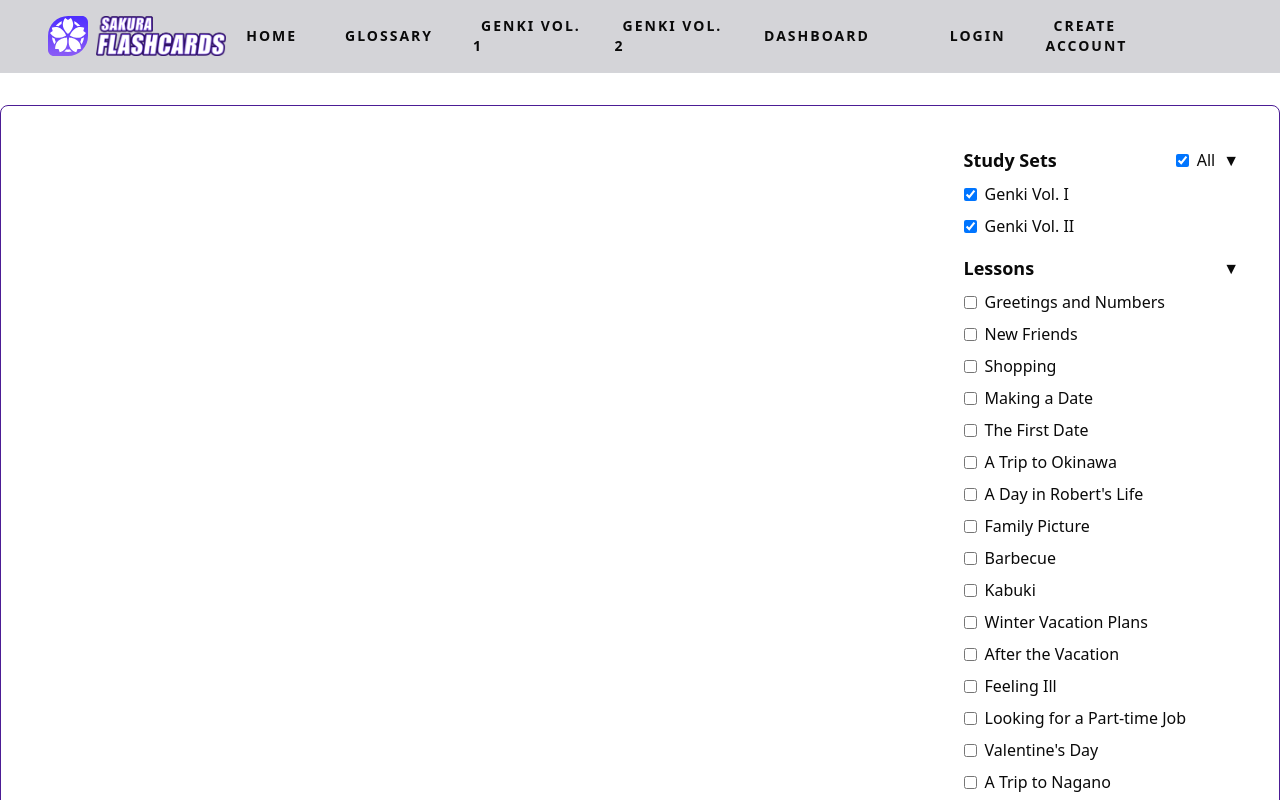
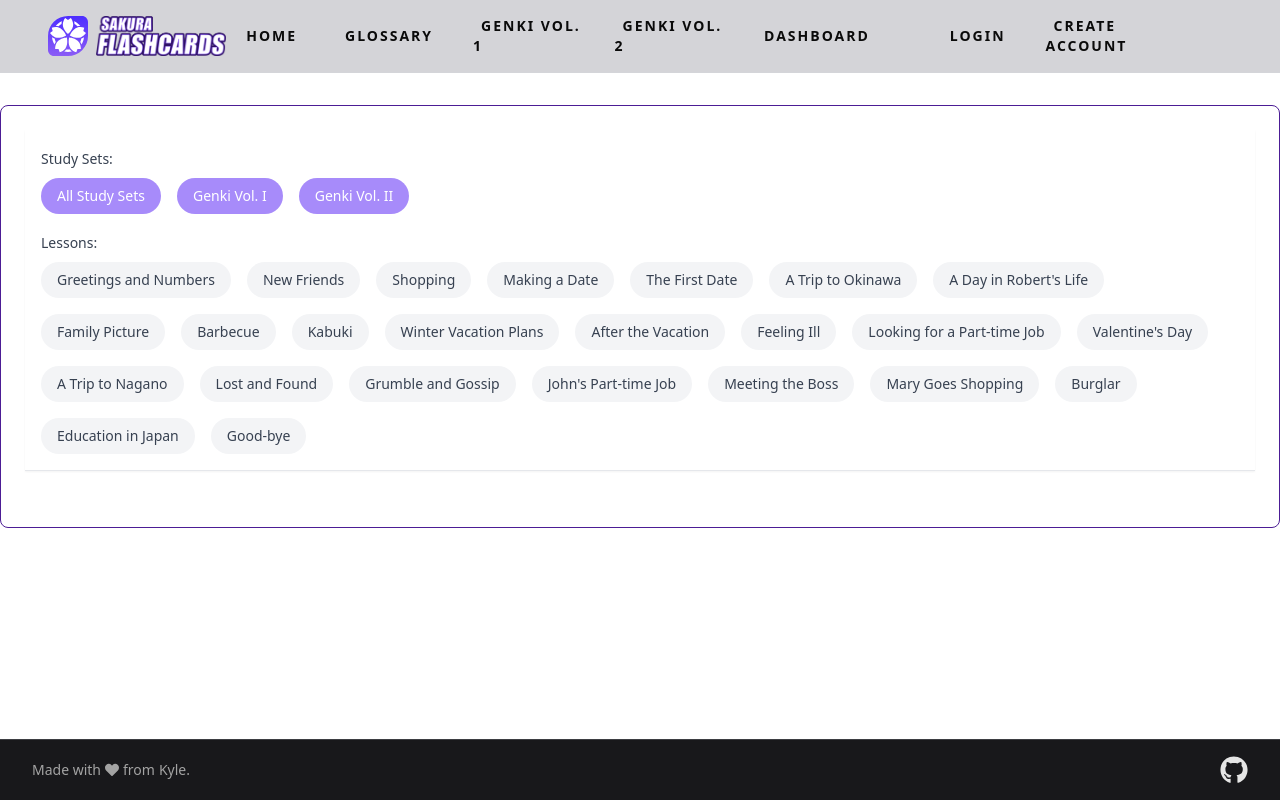
Before and after one commit to MatthewBiggins/CIS4250-Group4-Sakura-Flashcards, a Next.js app in the folder sakura-flashcards/: page /glossary in a window 1280 px wide. Shown: the top 800 px of the page. Built offline with nearby package versions, Linux system fonts and the light colour scheme.

Commit message:
Improved glossary tags

```diff
--- a/sakura-flashcards/components/Glossary.tsx
+++ b/sakura-flashcards/components/Glossary.tsx
@@ -4,7 +4,7 @@ import { useRouter } from "next/navigation";
 import { useContext, useState, MouseEvent } from "react";
 import UserContext from "@/components/context/UserContext";
 import { genkiData } from "@/data";
-import Sidebar from "@/components/glossary/SideBar";
+// import Sidebar from "@/components/glossary/SideBar";
 
 // Type definitions
 interface Card {
@@ -89,8 +89,68 @@ export default function Glossary() {
   };
 
   return (
-    <div className="flex">
-      <div className="flex-1 p-4">
+    <div className="flex flex-col">
+      {/* Filters Section */}
+      <div className="p-4 border-b border-gray-200 bg-white shadow-sm">
+        <div className="max-w-7xl mx-auto space-y-4">
+          {/* Study Sets Filter */}
+          <div className="space-y-2">
+            <label className="text-sm font-medium text-gray-700">Study Sets:</label>
+            <div className="flex flex-wrap gap-4">
+              <button
+                onClick={handleAllStudySetsChange}
+                className={`px-4 py-2 rounded-full text-sm transition-colors ${
+                  allStudySetsChecked
+                    ? 'bg-violet-400 text-white'
+                    : 'bg-gray-100 text-gray-700 hover:bg-gray-200'
+                }`}
+              >
+                All Study Sets
+              </button>
+              {allStudySets.map((setTitle) => (
+                <button
+                  key={setTitle}
+                  onClick={() => handleStudySetChange(setTitle)}
+                  className={`px-4 py-2 rounded-full text-sm transition-colors ${
+                    checkedStudySets[setTitle]
+                      ? 'bg-violet-400 text-white'
+                      : 'bg-gray-100 text-gray-700 hover:bg-gray-200'
+                  }`}
+                >
+                  {setTitle}
+                </button>
+              ))}
+            </div>
+          </div>
+
+          {/* Lessons Filter */}
+          <div className="space-y-2">
+            <label className="text-sm font-medium text-gray-700">Lessons:</label>
+            <div className="flex flex-wrap gap-4">
+              {typedGenkiData
+                .filter(studySet => checkedStudySets[studySet.name])
+                .flatMap(studySet =>
+                  studySet.data.map(lesson => (
+                    <button
+                      key={lesson.lessonTitle}
+                      onClick={() => handleLessonChange(lesson.lessonTitle)}
+                      className={`px-4 py-2 rounded-full text-sm transition-colors ${
+                        checkedLesson === lesson.lessonTitle
+                          ? 'bg-violet-400 text-white'
+                          : 'bg-gray-100 text-gray-700 hover:bg-gray-200'
+                      }`}
+                    >
+                      {lesson.lessonTitle}
+                    </button>
+                  ))
+                )}
+            </div>
+          </div>
+        </div>
+      </div>
+
+      {/* Main Content (keep existing content rendering) */}
+      <div className="flex-1 p-4 max-w-7xl mx-auto w-full">
         {typedGenkiData
           .filter((studySet) => checkedStudySets[studySet.name])
           .map((studySet, i) => {
@@ -111,7 +171,7 @@ export default function Glossary() {
                         return (
                           <div key={k}>
                             <h4
-                              className="text-base font-medium mb-2 flex items-center cursor-pointer"
+                              className="text-base font-medium mb-2 flex items-center cursor-pointer hover:text-violet-400 transition-colors"
                               onClick={() => handleUnitToggle(unitId)}
                             >
                               {unit.title}
@@ -127,7 +187,7 @@ export default function Glossary() {
                                   return (
                                     <div
                                       key={l}
-                                      className="border rounded-lg shadow-sm cursor-pointer h-32 flex items-center justify-center text-center p-2"
+                                      className="border rounded-lg shadow-sm cursor-pointer h-32 flex items-center justify-center text-center p-2 hover:border-violet-400 transition-colors"
                                       onClick={() => handleCardFlip(cardId)}
                                     >
                                       <div className="w-full h-full flex items-center justify-center">
@@ -148,17 +208,6 @@ export default function Glossary() {
             );
           })}
       </div>
-
-      <Sidebar
-        allStudySets={allStudySets}
-        checkedStudySets={checkedStudySets}
-        handleStudySetChange={handleStudySetChange}
-        allStudySetsChecked={allStudySetsChecked}
-        handleAllStudySetsChange={handleAllStudySetsChange}
-        checkedLesson={checkedLesson}
-        handleLessonChange={handleLessonChange}
-        genkiData={typedGenkiData}
-      />
     </div>
   );
 }
```
